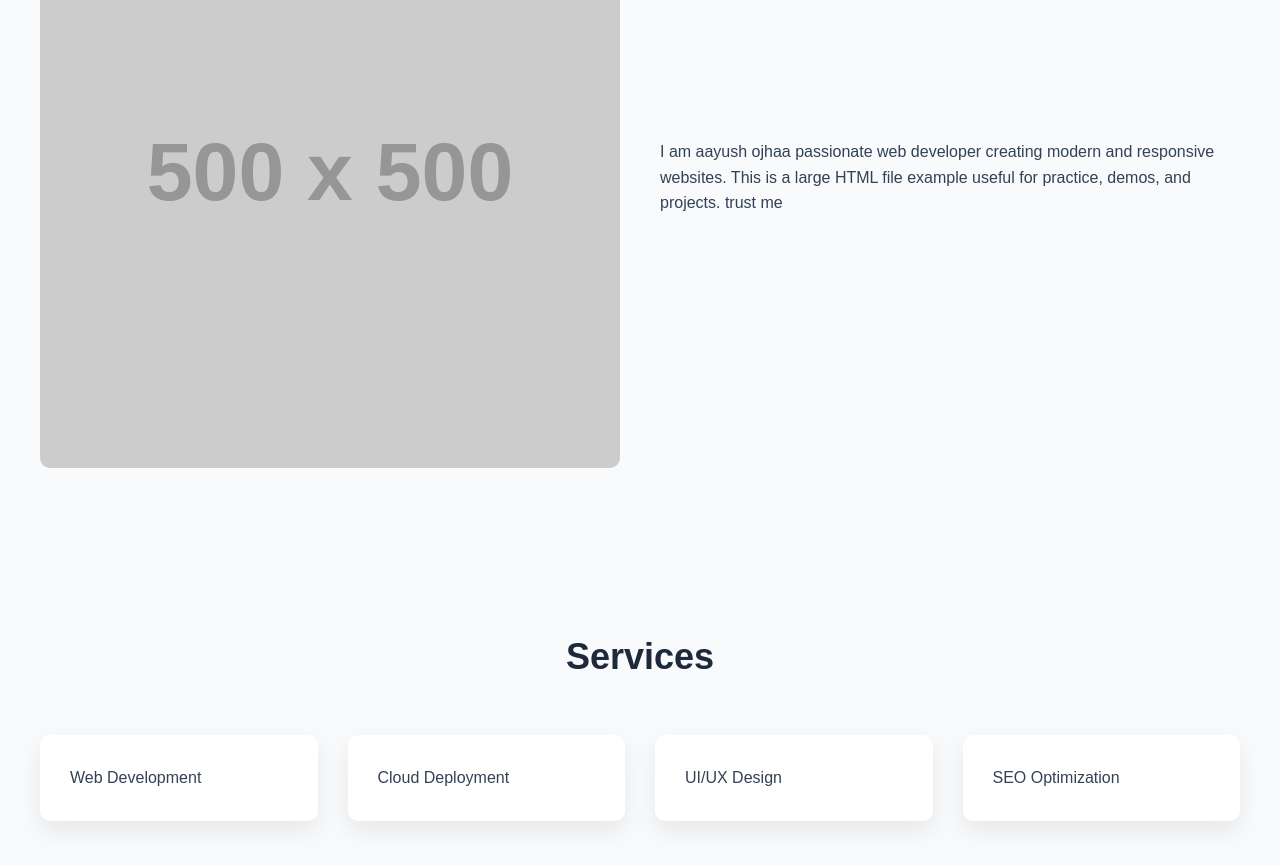
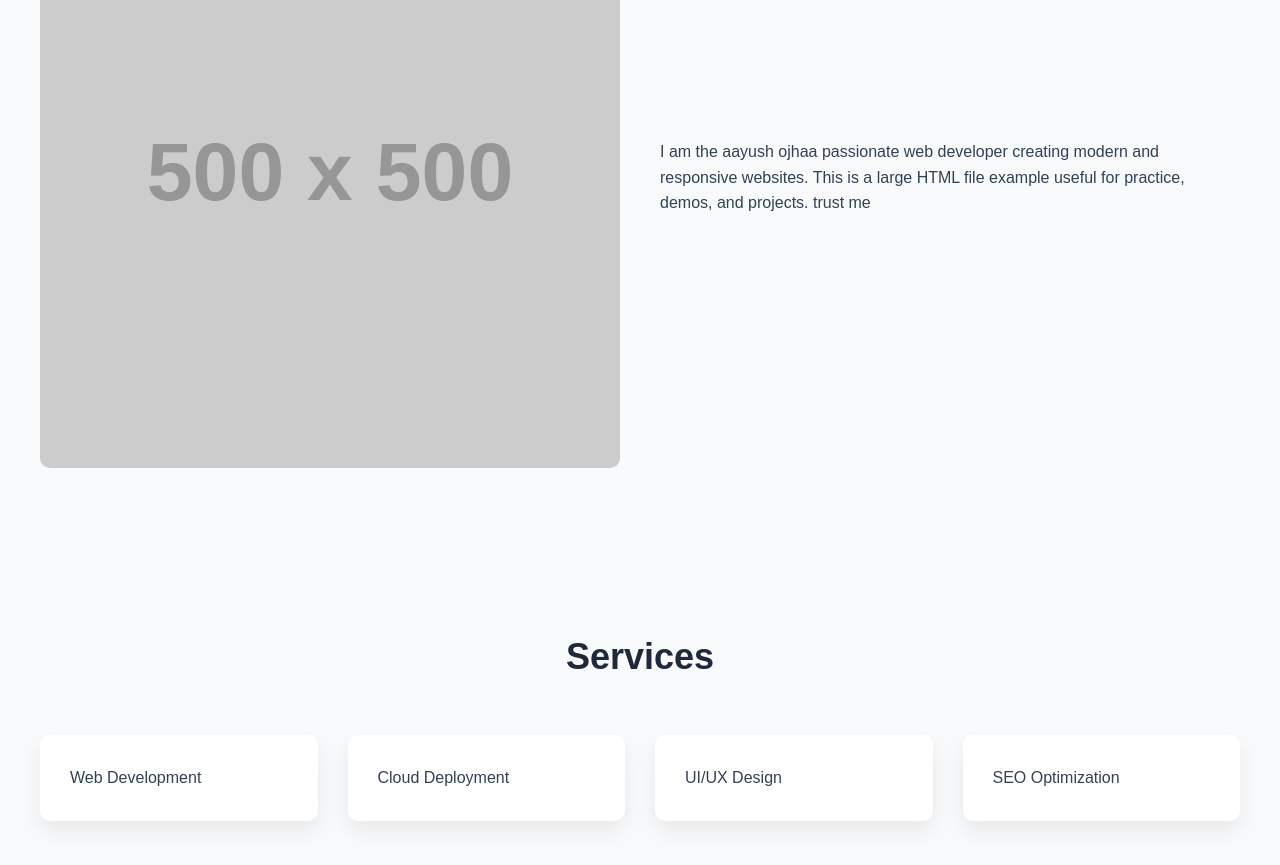
Before and after one commit to Aayushojhaa/elb, a plain HTML site: page index.html in a window 1280 px wide. Shown: the part 1100-1965 px from the top of the page. Drawn offline with Linux system fonts and the light colour scheme; placeholder pictures from the web are drawn by us.

Commit message:
Fix typo in about section of index.html

```diff
--- a/index.html
+++ b/index.html
@@ -294,7 +294,7 @@
         <img src="https://via.placeholder.com/500" alt="About Image">
         <div>
             <p>
-                I am  aayush ojhaa passionate web developer creating modern and responsive websites.
+                I am  the  aayush ojhaa passionate web developer creating modern and responsive websites.
                 This is a large HTML file example useful for practice, demos, and projects.  trust me
             </p>
         </div>
```
